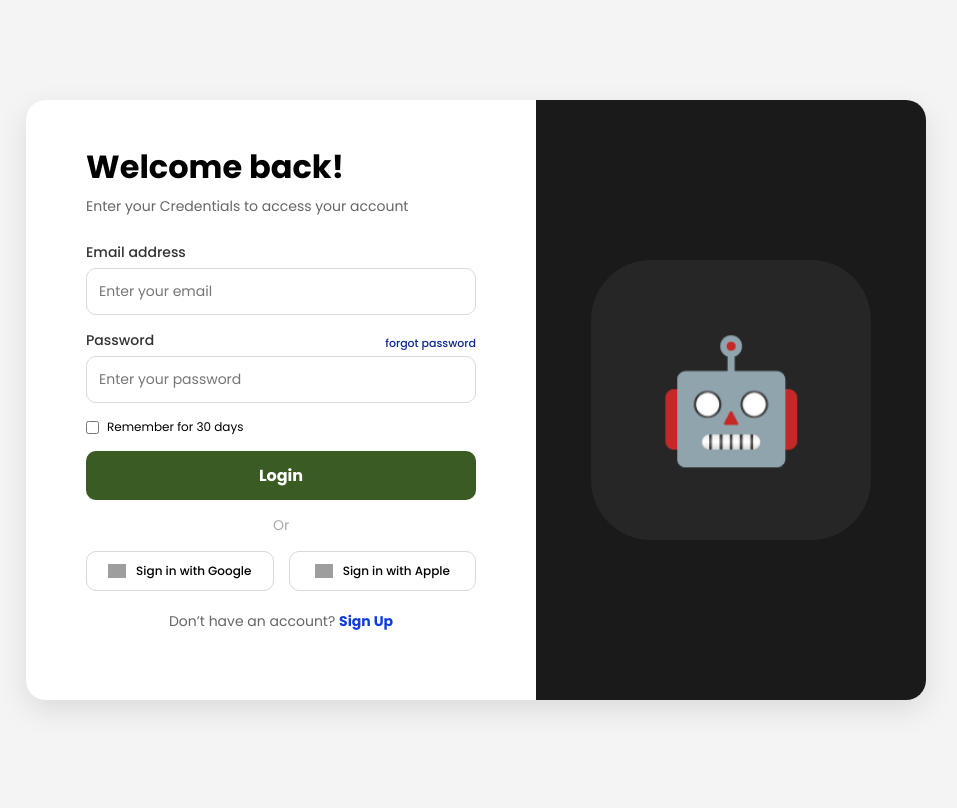
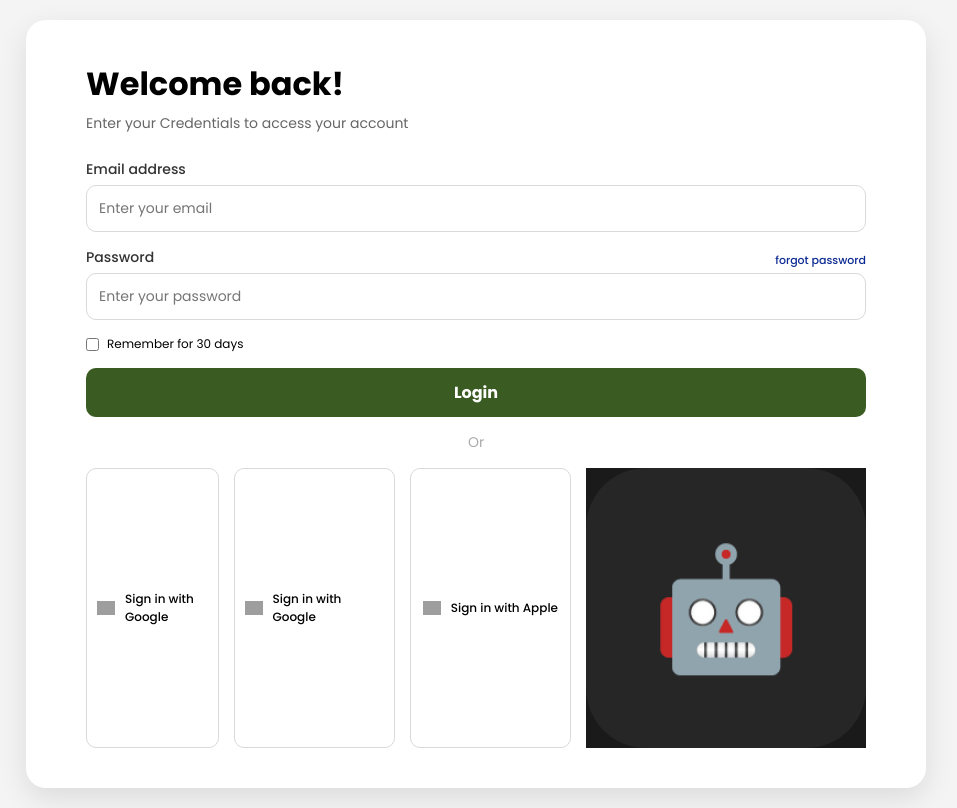
Before and after one commit to mariaferoz1204-cmyk/AIcodeCorrector, a Flask app: page /login in a window 1280 px wide. Shown: the whole page, without its empty margins (164-1121 px from the left). Before the commit the page ends 710 px from the top, so only its background shows below. Run offline with Flask 3, Linux system fonts and the light colour scheme; grey boxes are pictures that could not be loaded.

Commit message:
Added Google Login routes and updated login HTML

```diff
--- a/app.py
+++ b/app.py
@@ -11,6 +11,8 @@ import re
 import os
 from flask import Flask, render_template, request, redirect, url_for, session, jsonify
 from werkzeug.security import generate_password_hash, check_password_hash
+import os
+from authlib.integrations.flask_client import OAuth
 app = Flask(__name__)
 CORS(app)
 
@@ -54,6 +56,15 @@ class History(db.Model):
 with app.app_context():
     db.create_all()
 
+# --- GOOGLE OAUTH SETUP ---
+oauth = OAuth(app)
+google = oauth.register(
+    name='google',
+    client_id=os.environ.get("GOOGLE_CLIENT_ID"),
+    client_secret=os.environ.get("GOOGLE_CLIENT_SECRET"),
+    server_metadata_url='https://accounts.google.com/.well-known/openid-configuration',
+    client_kwargs={'scope': 'openid email profile'}
+)
 # --- AUTHENTICATION ROUTES ---
 
 @app.route("/signup", methods=["GET", "POST"])
@@ -264,6 +275,28 @@ def analyze_code(code, language):
         # Join errors with line breaks for a detailed list
         return "<br>• " + "<br>• ".join(errors)
     return "Success: No syntax errors found!"
+
+@app.route('/login/google')
+def google_login():
+    # External=True is vital for Railway to generate the correct URL
+    redirect_uri = url_for('google_authorize', _external=True)
+    return google.authorize_redirect(redirect_uri)
+
+@app.route('/login/google/authorized')
+def google_authorize():
+    token = google.authorize_access_token()
+    user_info = token.get('userinfo')
+
+    # Check if user exists
+    user = User.query.filter_by(email=user_info['email']).first()
+    if not user:
+        # Create user if they are new
+        user = User(username=user_info['name'], email=user_info['email'], password="google_auth_user")
+        db.session.add(user)
+        db.session.commit()
+
+    session["user_id"] = user.id
+    return redirect(url_for('dashboard'))
 if __name__ == "__main__":
     port = int(os.environ.get("PORT", 8080))
     app.run(host="0.0.0.0", port=port, debug=True)
--- a/templates/login.html
+++ b/templates/login.html
@@ -43,14 +43,17 @@
                         <img src="https://www.gstatic.com/images/branding/product/1x/gsa_512dp.png" width="18">
                         Sign in with Google
                     </a>
-                    <a href="#" class="social-item">
-                        <img src="https://upload.wikimedia.org/wikipedia/commons/f/fa/Apple_logo_black.svg" width="18">
-                        Sign in with Apple
-                    </a>
-                </div>
+                   <div class="social-grid">
+    <a href="{{ url_for('google_login') }}" class="social-item">
+        <img src="https://www.gstatic.com/images/branding/product/1x/gsa_512dp.png" width="18">
+        Sign in with Google
+    </a>
 
-                <p class="footer-text">Don’t have an account? <a href="/signup">Sign Up</a></p>
-            </div>
+    <a href="#" class="social-item">
+        <img src="https://upload.wikimedia.org/wikipedia/commons/f/fa/Apple_logo_black.svg" width="18">
+        Sign in with Apple
+    </a>
+</div>
 
             <div class="visual-container">
                 <div class="robot-circle">
```
